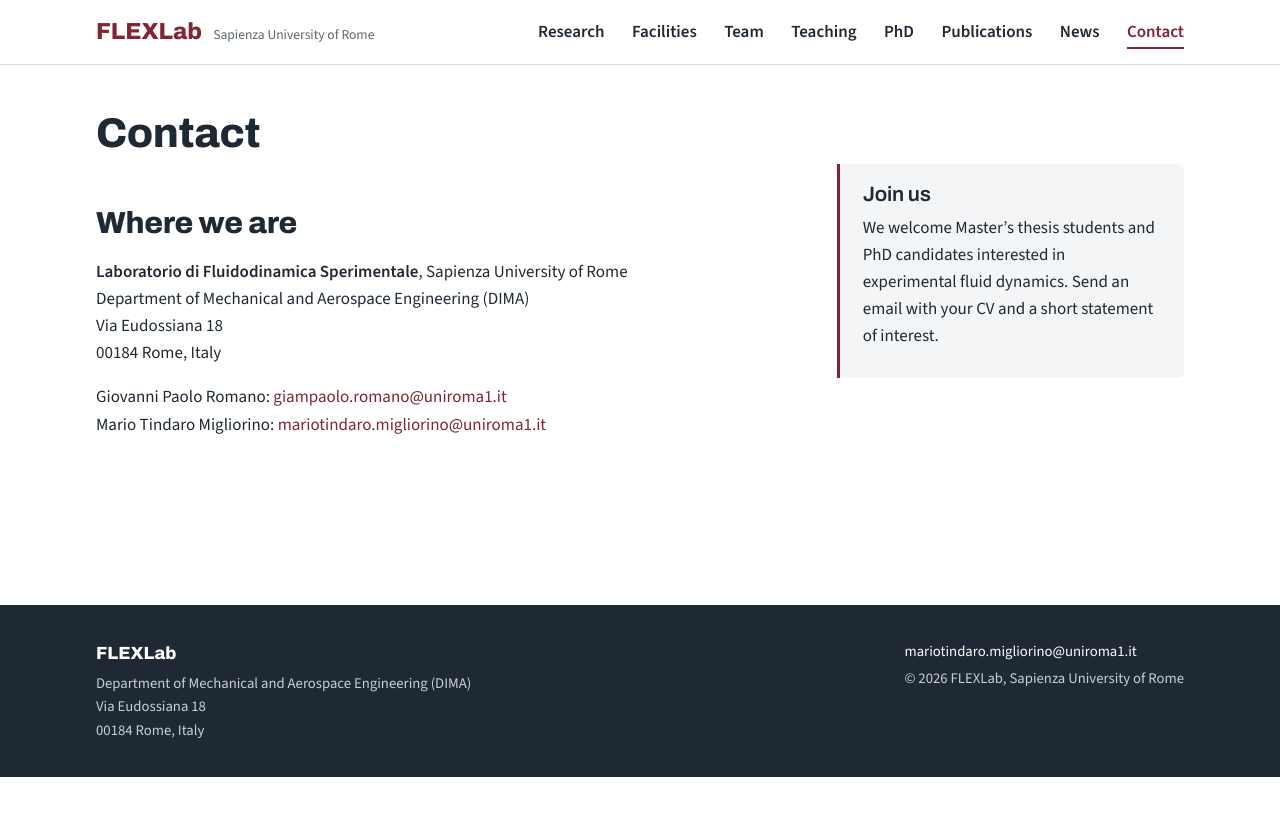
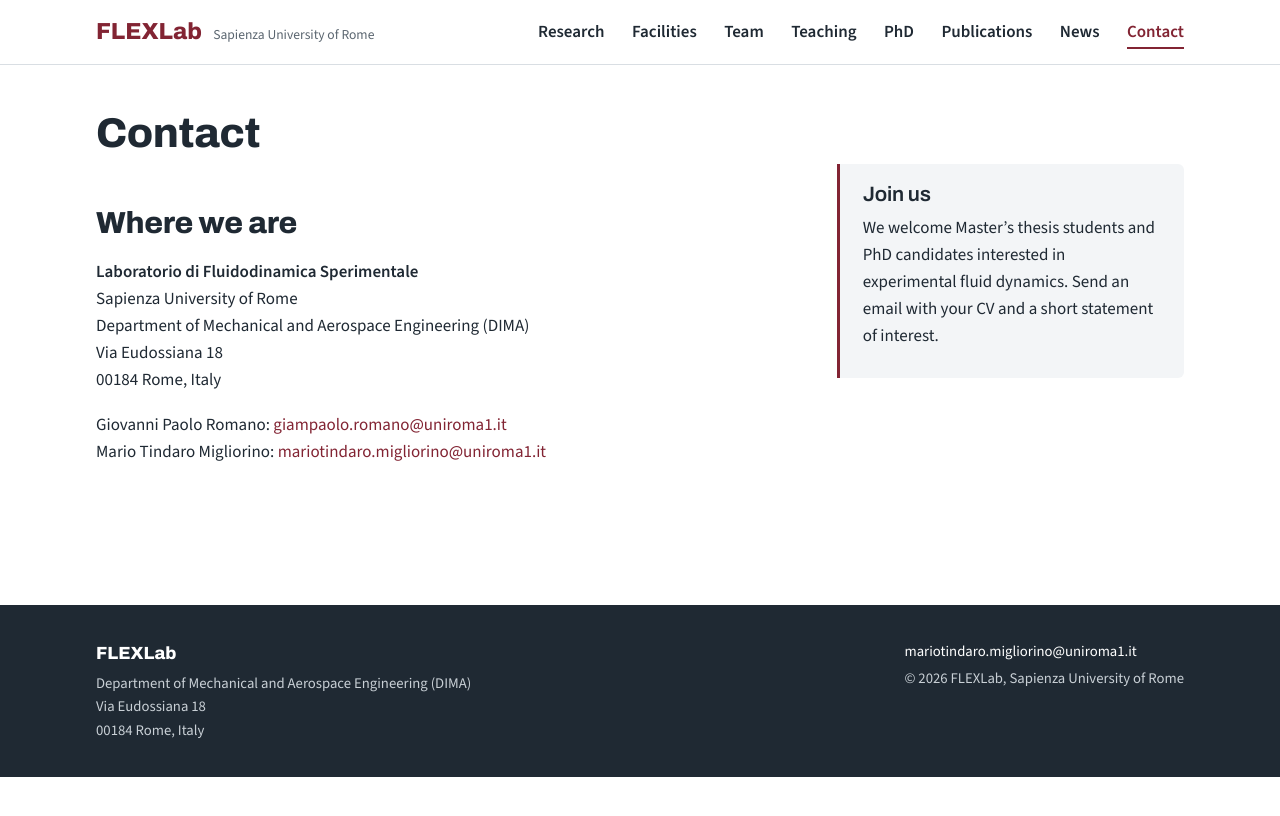
Before and after one commit to FLEXLab-Sapienza/FLEXLab-Sapienza.github.io, a Jekyll site: the page built from contact.md, in a window 1280 px wide. Shown: the top 816 px of the page. Built offline with Jekyll 4.4.1, drawn with Linux system fonts in a browser that asks for light colours; part of the change alters nothing that is shown.

Commit message:
Contact: put the university on its own line
Co-Authored-By: Claude Opus 5.5 <noreply@anthropic.com>

```diff
--- a/contact.md
+++ b/contact.md
@@ -8,7 +8,8 @@ permalink: /contact/
 
 ## Where we are
 
-**Laboratorio di Fluidodinamica Sperimentale**, {{ site.affiliation }}<br>
+**Laboratorio di Fluidodinamica Sperimentale**<br>
+{{ site.affiliation }}<br>
 {{ site.address | newline_to_br }}
 
 Giovanni Paolo Romano: [giampaolo.romano@uniroma1.it](mailto:giampaolo.romano@uniroma1.it)<br>
```
